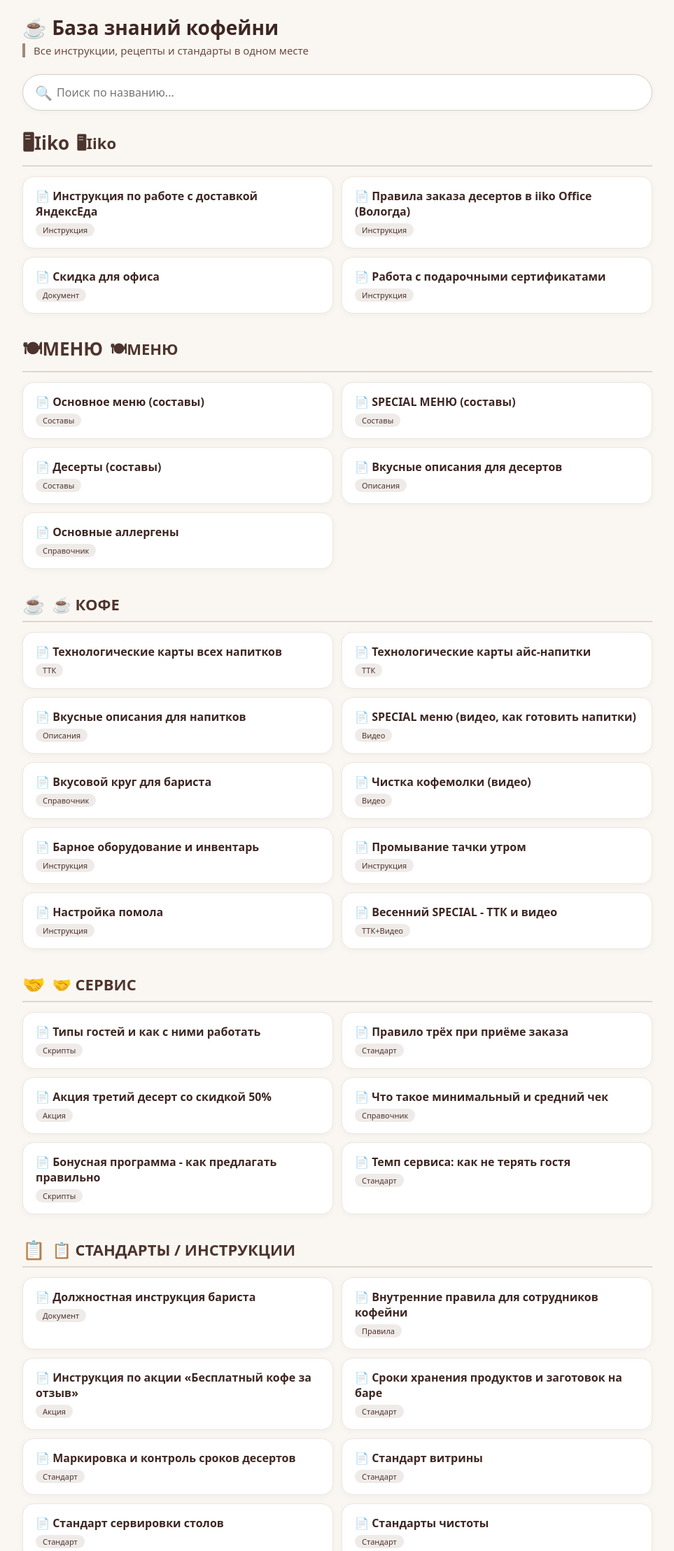
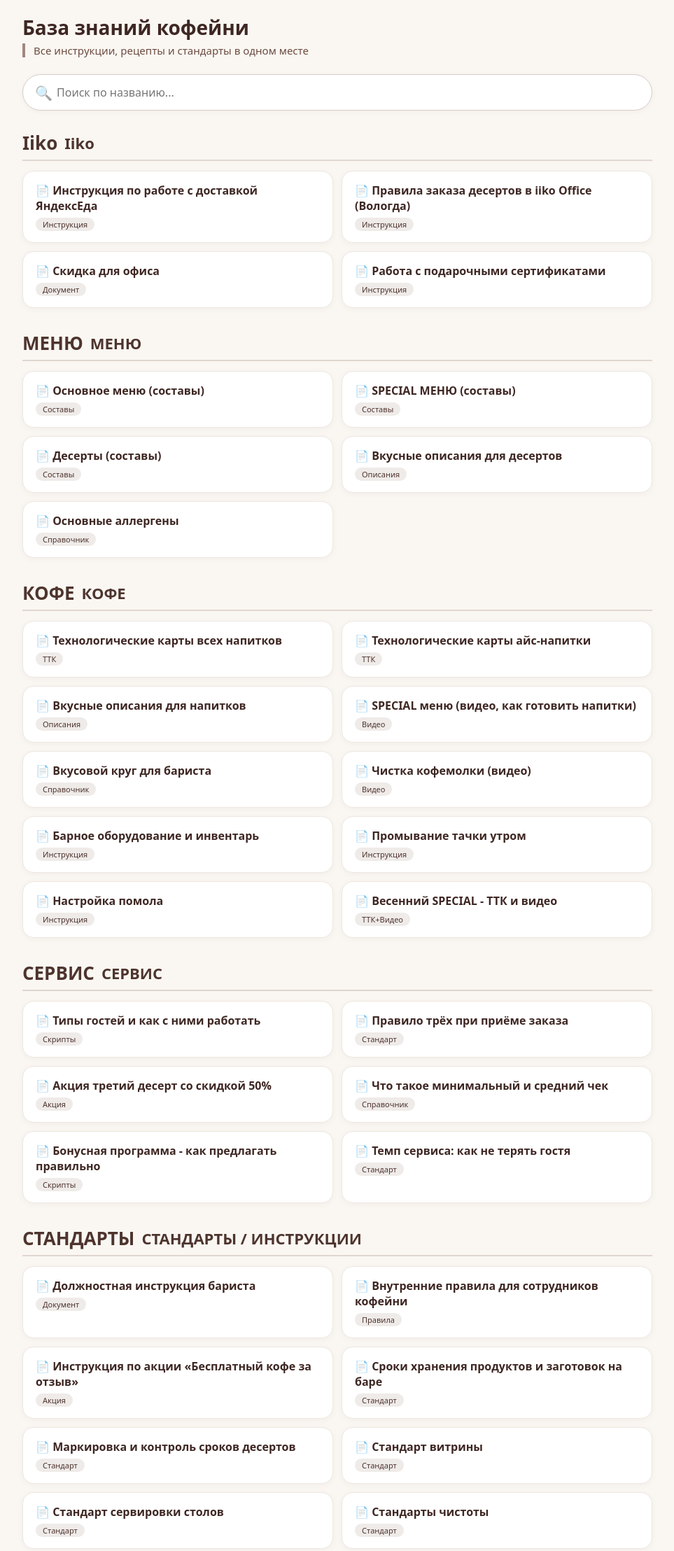
Before and after one commit to Sladosti-i-radosti/baza-znanij, a plain HTML site: page index.html in a window 1280 px wide. Shown: the top 2216 px of the page at 70% size, without its empty margins (158-1121 px from the left). Drawn offline with Linux system fonts and the light colour scheme.

Commit message:
Update index.html

```diff
--- a/index.html
+++ b/index.html
@@ -155,7 +155,7 @@
 <body>
 <div class="container">
     <div class="header">
-        <h1>☕ База знаний кофейни</h1>
+        <h1>База знаний кофейни</h1>
         <div class="sub">Все инструкции, рецепты и стандарты в одном месте</div>
     </div>
 
@@ -173,20 +173,20 @@
     // Замените ссылки (url) на свои реальные адреса
     // Для документов, видео, таблиц и т.д.
     const data = {
-        "🖥Iiko": [
+        "Iiko": [
             { title: "Инструкция по работе с доставкой ЯндексЕда", url: "#", badge: "Инструкция" },
             { title: "Правила заказа десертов в iiko Office (Вологда)", url: "#", badge: "Инструкция" },
             { title: "Скидка для офиса", url: "#", badge: "Документ" },
             { title: "Работа с подарочными сертификатами", url: "#", badge: "Инструкция" }
         ],
-        "🍽МЕНЮ": [
+        "МЕНЮ": [
             { title: "Основное меню (составы)", url: "#", badge: "Составы" },
             { title: "SPECIAL МЕНЮ (составы)", url: "#", badge: "Составы" },
             { title: "Десерты (составы)", url: "https://disk.yandex.ru/d/hhOttWTO7zIRpg", badge: "Составы" },
             { title: "Вкусные описания для десертов", url: "#", badge: "Описания" },
             { title: "Основные аллергены", url: "#", badge: "Справочник" }
         ],
-        "☕ КОФЕ": [
+        "КОФЕ": [
             { title: "Технологические карты всех напитков", url: "napitki.html", badge: "ТТК" },
             { title: "Технологические карты айс-напитки", url: "#", badge: "ТТК" },
             { title: "Вкусные описания для напитков", url: "#", badge: "Описания" },
@@ -198,7 +198,7 @@
             { title: "Настройка помола", url: "#", badge: "Инструкция" },
             { title: "Весенний SPECIAL - ТТК и видео", url: "#", badge: "ТТК+Видео" }
         ],
-        "🤝 СЕРВИС": [
+        "СЕРВИС": [
             { title: "Типы гостей и как с ними работать", url: "#", badge: "Скрипты" },
             { title: "Правило трёх при приёме заказа", url: "#", badge: "Стандарт" },
             { title: "Акция третий десерт со скидкой 50%", url: "#", badge: "Акция" },
@@ -206,7 +206,7 @@
             { title: "Бонусная программа - как предлагать правильно", url: "#", badge: "Скрипты" },
             { title: "Темп сервиса: как не терять гостя", url: "#", badge: "Стандарт" }
         ],
-        "📋 СТАНДАРТЫ / ИНСТРУКЦИИ": [
+        "СТАНДАРТЫ / ИНСТРУКЦИИ": [
             { title: "Должностная инструкция бариста", url: "#", badge: "Документ" },
             { title: "Внутренние правила для сотрудников кофейни", url: "#", badge: "Правила" },
             { title: "Инструкция по акции «Бесплатный кофе за отзыв»", url: "#", badge: "Акция" },
@@ -216,7 +216,7 @@
             { title: "Стандарт сервировки столов", url: "#", badge: "Стандарт" },
             { title: "Стандарты чистоты", url: "#", badge: "Стандарт" }
         ],
-        "🍳 КУХНЯ": [
+        "КУХНЯ": [
             { title: "Заготовки в заморозке", url: "#", badge: "Сроки" },
             { title: "Заготовки и сроки хранения в холодильнике", url: "#", badge: "Сроки" },
             { title: "Сроки хранения заготовок на кухне", url: "#", badge: "Сроки" },
```
